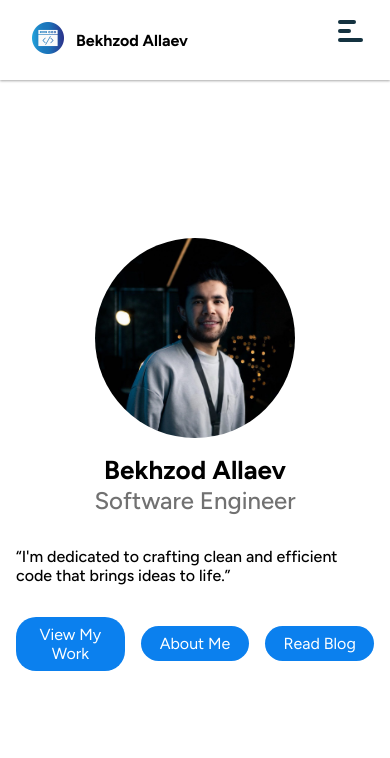
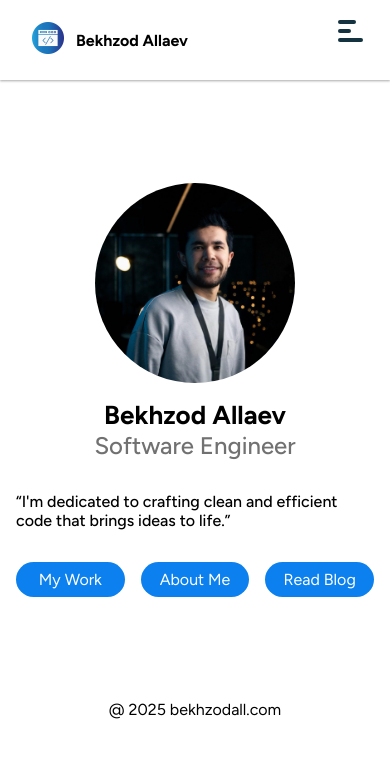
Before and after one commit to bekhzodallaev/Portfolio-site, a React (Create React App) app in the folder client/: page / in a window 390 px wide. Shown: the top 758 px of the page. Built offline with nearby package versions, Linux system fonts and the light colour scheme.

Commit message:
add home responsivenes

```diff
--- a/client/src/pages/Home/Home.tsx
+++ b/client/src/pages/Home/Home.tsx
@@ -3,6 +3,7 @@ import styles from './Home.module.css';
 import ProfileImage from '../../assets/Profile.jpg'
 import { NavLink } from 'react-router-dom';
 import { motion } from "framer-motion";
+import Footer from '../../components/Footer/Footer';
 
 function Home() {
   return (
@@ -24,10 +25,11 @@ function Home() {
         </div>
        <q>I'm dedicated to crafting clean and efficient code that brings ideas to life.</q>
         <div className={styles.links_container}>
-          <a href="https://github.com/bekhzodallaev" className={styles.btn} target='_blank'>View My Work</a>
+          <a href="https://github.com/bekhzodallaev" className={styles.btn} target='_blank'> My Work</a>
           <NavLink to="/about" className={styles.btn}> About Me </NavLink>
           <NavLink to="/blog" className={styles.btn}>Read Blog </NavLink>
         </div>
+      <Footer />
     </div>
      </motion.div>
   )
```
